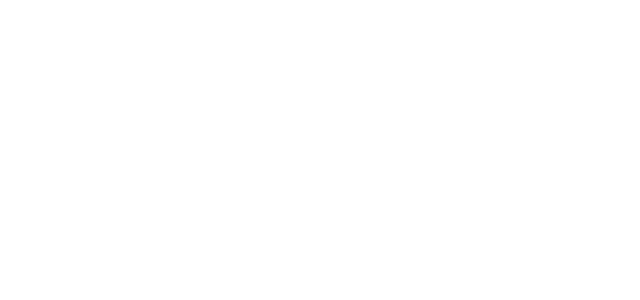
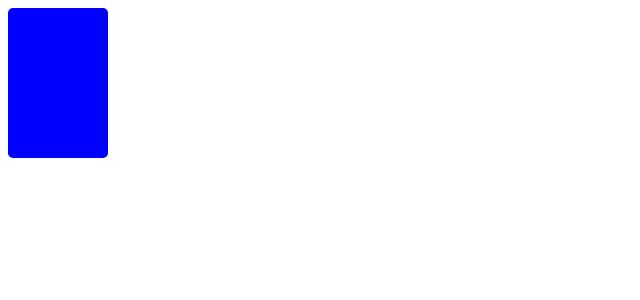
Before and after one commit to reactStudyPlan/Front, a React (Vite) app: page / in a window 1280 px wide. Shown: the top 300 px of the page, without its empty margins (0-640 px from the left). Built offline with nearby package versions, Linux system fonts and the light colour scheme.

Commit message:
fix :: 조건 수정

```diff
--- a/src/components/Card.tsx
+++ b/src/components/Card.tsx
@@ -12,10 +12,10 @@ const Container = styled.article<{isFlip : boolean}>`
   &:hover{
     transform: scale(1.2)
     ${({isFlip})=>
-        (isFlip ?  "perspective(800px) rotateY(0deg)":  "rotateY(180deg);")}
+        (!isFlip ?  "perspective(800px) rotateY(0deg)":  "rotateY(180deg);")}
   };
   transform: ${({isFlip})=>
-        (isFlip ?  "perspective(800px) rotateY(0deg)":  "rotateY(180deg);")}
+        (!isFlip ?  "perspective(800px) rotateY(0deg)":  "rotateY(180deg);")}
 `;
 
 const Content = styled.section<{isFlip: boolean}>`
@@ -32,7 +32,7 @@ const FrontContent = styled(Content)`
 
 const BackContent = styled(Content)`
     transform: rotateY(180deg);
-    background-color: white;
+    background-color: gray;
 `;
 
 const Card = () => {
```
